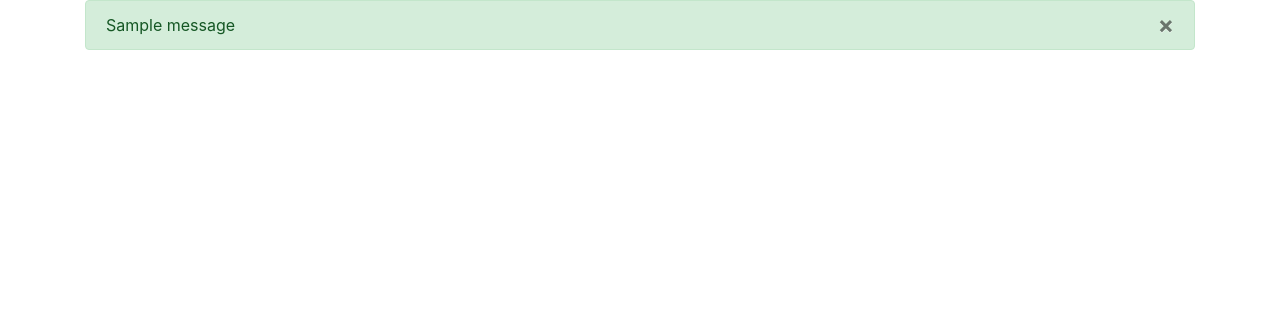
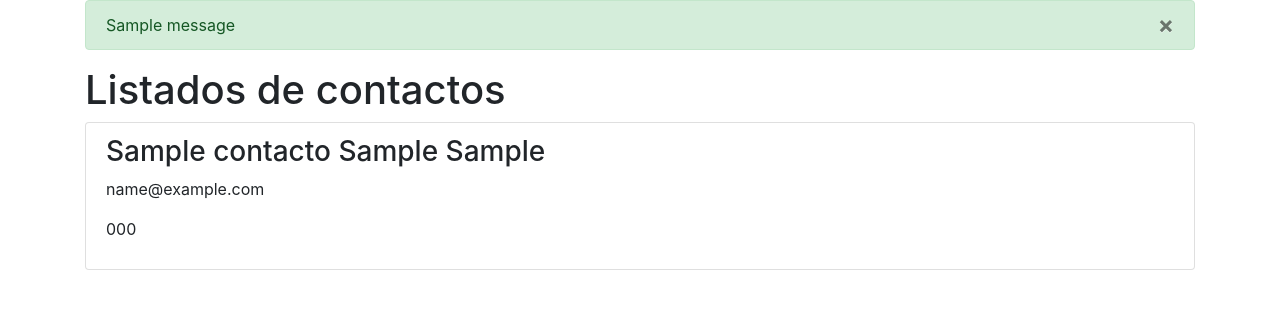
Before and after one commit to danielschez/listado-contactos, a Django app: page / in a window 1280 px wide. Shown: the part 56-365 px from the top of the page. Run offline with Django 5.2, Linux system fonts and the light colour scheme; tables that the repository leaves empty hold one stand-in row (values such as "Sample post"); one stand-in notice (Sample message) is shown; some libraries are stand-ins or nearby versions.

Commit message:
Se agregan las url y detalles de la vista de contasctos

```diff
--- a/catalogo_contacto/urls.py
+++ b/catalogo_contacto/urls.py
@@ -1,17 +1,22 @@
 from django.contrib import admin
+
 from django.urls import path
+from django.urls import include
 
 from django.conf.urls.static import static
 from django.conf import settings
 
 from . import views
 
+from contacts.views import ContactListView
+
 urlpatterns = [
-    path('', views.index, name='index'),
+    path('', ContactListView.as_view(), name='index'),
     path('usuarios/login', views.login_view, name='login'),
     path('usuarios/logout', views.logout_view, name='logout'),
     path('usuarios/registro', views.register, name='register'),
     path('admin/', admin.site.urls),
+    path('contactos/', include('contacts.urls'))
 ]
 
 if settings.DEBUG:
--- /dev/null
+++ b/contacts/urls.py
@@ -0,0 +1,7 @@
+from django.urls import path
+
+from . import views
+
+urlpatterns = [
+    path('<pk>', views.ContactDetailView.as_view(), name='contact'), #id -> llave primaria
+]
--- a/contacts/views.py
+++ b/contacts/views.py
@@ -1,3 +1,26 @@
+from typing import Any
 from django.shortcuts import render
 
-# Create your views here.
+from django.views.generic.list import ListView
+from django.views.generic.detail import DetailView
+
+from .models import Contacto
+
+class ContactListView(ListView):
+    template_name = 'index.html'
+    queryset = Contacto.objects.all().order_by('id')
+
+    def get_context_data(self, **kwargs):
+        context = super().get_context_data(**kwargs)
+        context['message'] = 'Listados de contactos'
+        context['contactos'] = context['contacto_list']
+        return context
+
+class ContactDetailView(DetailView): #id ->pk
+    model = Contacto
+    template_name = 'contacts/contact.html'
+
+    def get_context_data(self, **kwargs):
+        context = super().get_context_data(**kwargs)
+        print (context)
+        return context
--- a/templates/index.html
+++ b/templates/index.html
@@ -3,7 +3,17 @@
 {% block content %}
 
     <div class="col">
+        <h1> {{ message }} </h1>
 
+        <ul class="list-group">
+            {% for contact in contactos %}
+                <li class="list-group-item">
+                    <h3>{{ contact.nombre }} {{ contact.apellidoPaterno }} {{ contact.apellidoMaterno }}</h3>
+                    <p>{{ contact.email }}</p>
+                    <p>{{ contact.telefono }}</p>
+                </li>
+            {% endfor %}
+        </ul>
     </div>
 
 {% endblock %}
```
Also changed, not shown: templates/contacts/contact.html (added, +9 -0 lines).
